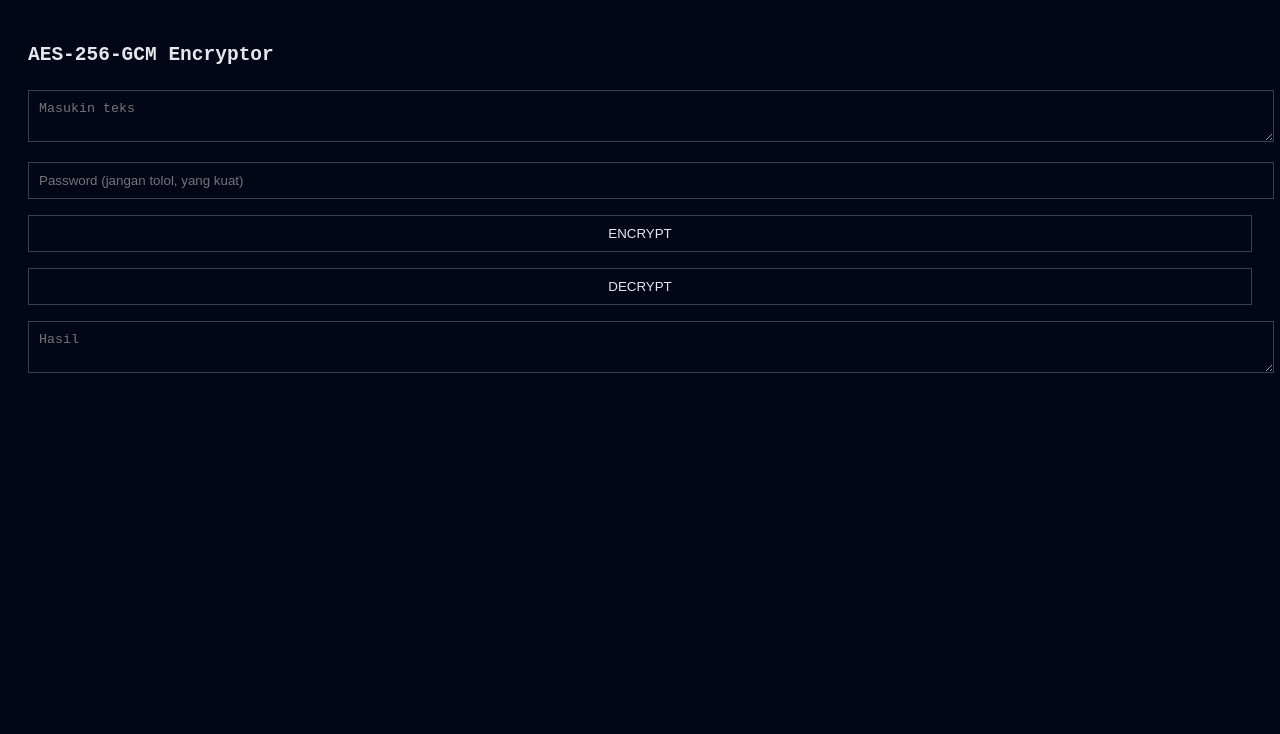
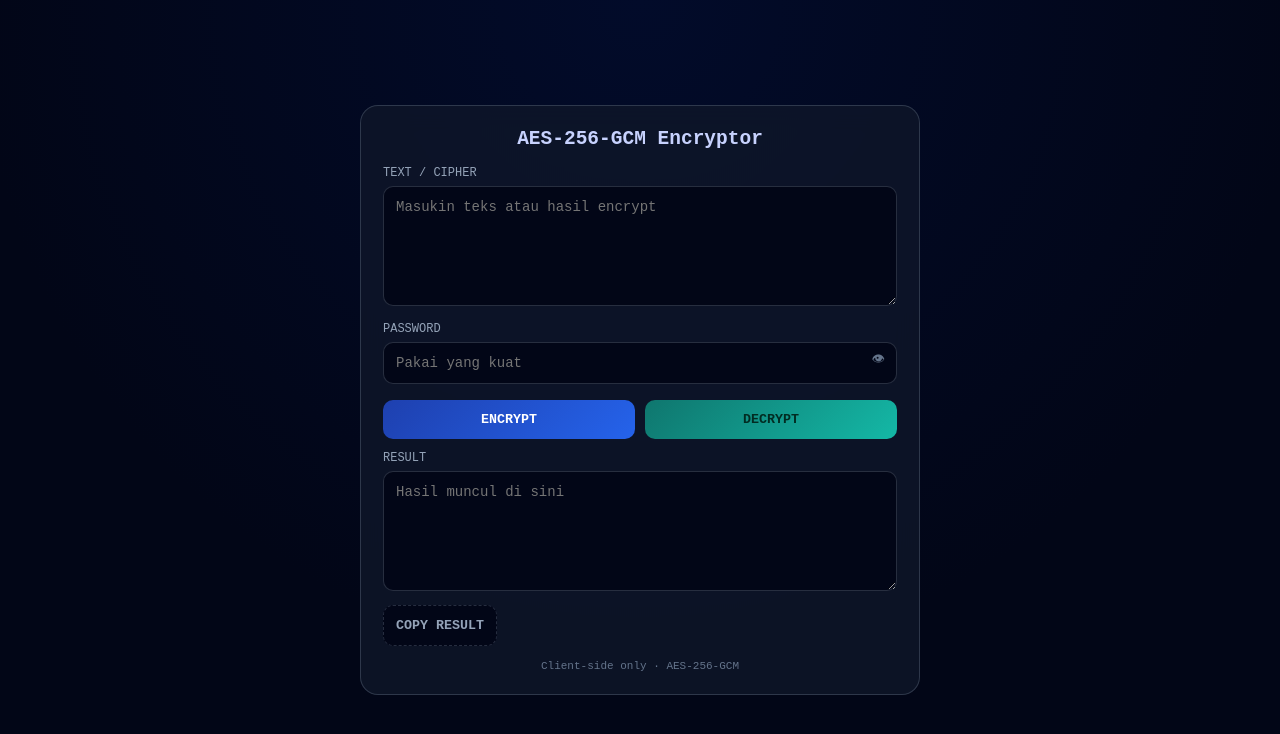
Before and after one commit to LenDev-2/ToolsEnc, a plain HTML site: page index.html in a window 1280 px wide. Drawn offline with Linux system fonts and the light colour scheme.

Commit message:
Update index.html

```diff
--- a/index.html
+++ b/index.html
@@ -4,33 +4,157 @@
 <meta charset="UTF-8">
 <meta name="viewport" content="width=device-width, initial-scale=1.0">
 <title>Serious Encryptor</title>
+
 <style>
+:root{
+  --bg:#020617;
+  --card:rgba(15,23,42,.8);
+  --border:rgba(148,163,184,.25);
+  --text:#e5e7eb;
+  --muted:#94a3b8;
+  --blue:#2563eb;
+  --green:#14b8a6;
+}
+
+*{box-sizing:border-box}
+
 body{
+  margin:0;
+  min-height:100vh;
+  background:radial-gradient(circle at top,#020b2a,#020617 65%);
+  font-family:monospace;
+  color:var(--text);
+  display:flex;
+  align-items:center;
+  justify-content:center;
+  padding:16px;
+}
+
+.card{
+  width:100%;
+  max-width:560px;
+  background:var(--card);
+  backdrop-filter:blur(12px);
+  border:1px solid var(--border);
+  border-radius:18px;
+  padding:22px;
+  animation:fade .4s ease;
+}
+
+@keyframes fade{
+  from{opacity:0;transform:translateY(10px)}
+  to{opacity:1;transform:none}
+}
+
+h2{
+  margin:0 0 16px;
+  text-align:center;
+  color:#c7d2fe;
+}
+
+label{
+  font-size:12px;
+  color:var(--muted);
+  display:block;
+  margin-top:12px;
+}
+
+textarea,
+input{
+  width:100%;
+  margin-top:6px;
+  padding:12px;
   background:#020617;
-  color:#e5e7eb;
+  color:var(--text);
+  border:1px solid var(--border);
+  border-radius:10px;
   font-family:monospace;
-  padding:20px;
+  font-size:14px;
 }
-textarea,input,button{
-  width:100%;
-  margin:8px 0;
-  padding:10px;
+
+textarea{min-height:120px;resize:vertical}
+
+.password-wrap{
+  position:relative;
+}
+
+.password-wrap span{
+  position:absolute;
+  right:12px;
+  top:50%;
+  transform:translateY(-50%);
+  cursor:pointer;
+  color:#64748b;
+  font-size:13px;
+}
+
+.actions{
+  display:flex;
+  gap:10px;
+  margin-top:16px;
+}
+
+button{
+  flex:1;
+  padding:12px;
+  border:none;
+  border-radius:10px;
+  font-family:monospace;
+  font-weight:bold;
+  cursor:pointer;
+  transition:.15s;
+}
+
+.encrypt{background:linear-gradient(135deg,#1e40af,#2563eb);color:white}
+.decrypt{background:linear-gradient(135deg,#0f766e,#14b8a6);color:#022c22}
+
+button:active{transform:scale(.96)}
+
+.copy{
+  margin-top:10px;
   background:#020617;
-  color:#e5e7eb;
-  border:1px solid #334155;
+  border:1px dashed var(--border);
+  color:#94a3b8;
 }
-button{cursor:pointer}
+
+.footer{
+  text-align:center;
+  margin-top:14px;
+  font-size:11px;
+  color:#64748b;
+}
+
+@media(max-width:480px){
+  textarea,input,button{font-size:13px}
+}
 </style>
 </head>
+
 <body>
 
-<h2>AES-256-GCM Encryptor</h2>
+<div class="card">
+  <h2>AES-256-GCM Encryptor</h2>
 
-<textarea id="text" placeholder="Masukin teks"></textarea>
-<input id="password" type="password" placeholder="Password (jangan tolol, yang kuat)">
-<button onclick="encrypt()">ENCRYPT</button>
-<button onclick="decrypt()">DECRYPT</button>
-<textarea id="result" placeholder="Hasil"></textarea>
+  <label>TEXT / CIPHER</label>
+  <textarea id="text" placeholder="Masukin teks atau hasil encrypt"></textarea>
+
+  <label>PASSWORD</label>
+  <div class="password-wrap">
+    <input id="password" type="password" placeholder="Pakai yang kuat">
+    <span onclick="togglePass()">👁</span>
+  </div>
+
+  <div class="actions">
+    <button class="encrypt" onclick="encrypt()">ENCRYPT</button>
+    <button class="decrypt" onclick="decrypt()">DECRYPT</button>
+  </div>
+
+  <label>RESULT</label>
+  <textarea id="result" placeholder="Hasil muncul di sini"></textarea>
+  <button class="copy" onclick="copyResult()">COPY RESULT</button>
+
+  <div class="footer">Client-side only · AES-256-GCM</div>
+</div>
 
 <script>
 const enc = new TextEncoder();
@@ -43,23 +167,25 @@ function base64ToBuf(b64){
   return Uint8Array.from(atob(b64), c => c.charCodeAt(0));
 }
 
+function togglePass(){
+  const p = document.getElementById("password");
+  p.type = p.type === "password" ? "text" : "password";
+}
+
+function copyResult(){
+  const r = document.getElementById("result");
+  if(!r.value) return;
+  navigator.clipboard.writeText(r.value);
+}
+
 async function deriveKey(password, salt){
   const keyMaterial = await crypto.subtle.importKey(
-    "raw",
-    enc.encode(password),
-    "PBKDF2",
-    false,
-    ["deriveKey"]
+    "raw", enc.encode(password), "PBKDF2", false, ["deriveKey"]
   );
   return crypto.subtle.deriveKey(
-    {
-      name:"PBKDF2",
-      salt,
-      iterations:100000,
-      hash:"SHA-256"
-    },
+    {name:"PBKDF2",salt,iterations:100000,hash:"SHA-256"},
     keyMaterial,
-    { name:"AES-GCM", length:256 },
+    {name:"AES-GCM",length:256},
     false,
     ["encrypt","decrypt"]
   );
@@ -68,26 +194,24 @@ async function deriveKey(password, salt){
 async function encrypt(){
   const text = document.getElementById("text").value;
   const pass = document.getElementById("password").value;
-  if(!pass) return alert("Password kosong, jangan males");
+  if(!pass) return alert("Password kosong");
 
   const salt = crypto.getRandomValues(new Uint8Array(16));
   const iv   = crypto.getRandomValues(new Uint8Array(12));
   const key  = await deriveKey(pass, salt);
 
   const encrypted = await crypto.subtle.encrypt(
-    { name:"AES-GCM", iv },
+    {name:"AES-GCM",iv},
     key,
     enc.encode(text)
   );
 
-  const output = {
-    s: bufToBase64(salt),
-    i: bufToBase64(iv),
-    d: bufToBase64(encrypted)
-  };
-
   document.getElementById("result").value =
-    btoa(JSON.stringify(output));
+    btoa(JSON.stringify({
+      s:bufToBase64(salt),
+      i:bufToBase64(iv),
+      d:bufToBase64(encrypted)
+    }));
 }
 
 async function decrypt(){
@@ -97,24 +221,18 @@ async function decrypt(){
 
   try{
     const data = JSON.parse(atob(input));
-    const salt = base64ToBuf(data.s);
-    const iv   = base64ToBuf(data.i);
-    const encd = base64ToBuf(data.d);
-
-    const key = await deriveKey(pass, salt);
-    const decrypted = await crypto.subtle.decrypt(
-      { name:"AES-GCM", iv },
+    const key = await deriveKey(pass, base64ToBuf(data.s));
+    const decd = await crypto.subtle.decrypt(
+      {name:"AES-GCM",iv:base64ToBuf(data.i)},
       key,
-      encd
+      base64ToBuf(data.d)
     );
-
-    document.getElementById("result").value =
-      dec.decode(decrypted);
-  }catch(e){
-    alert("Password salah atau data rusak. Maksa amat.");
+    document.getElementById("result").value = dec.decode(decd);
+  }catch{
+    alert("Password salah atau data rusak");
   }
 }
 </script>
 
 </body>
-  </html>
+</html>
```
